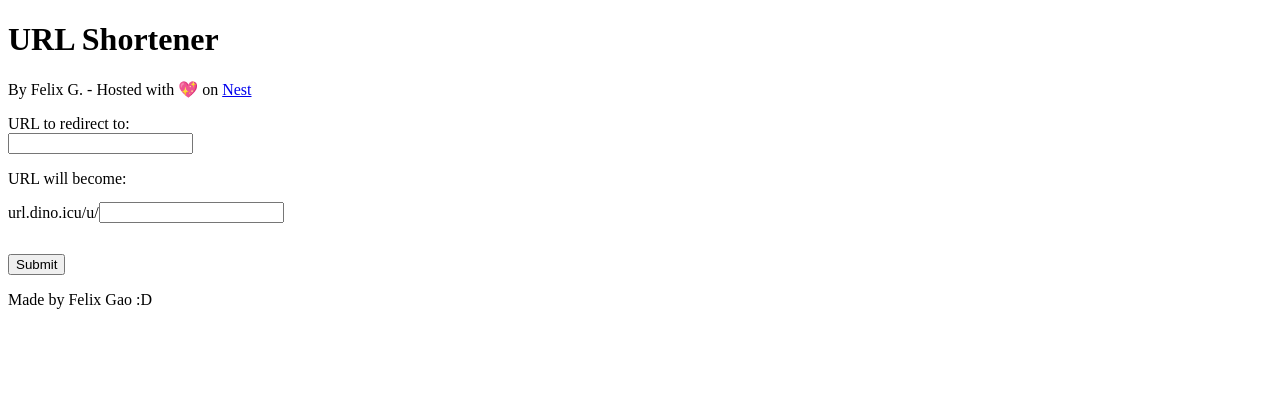
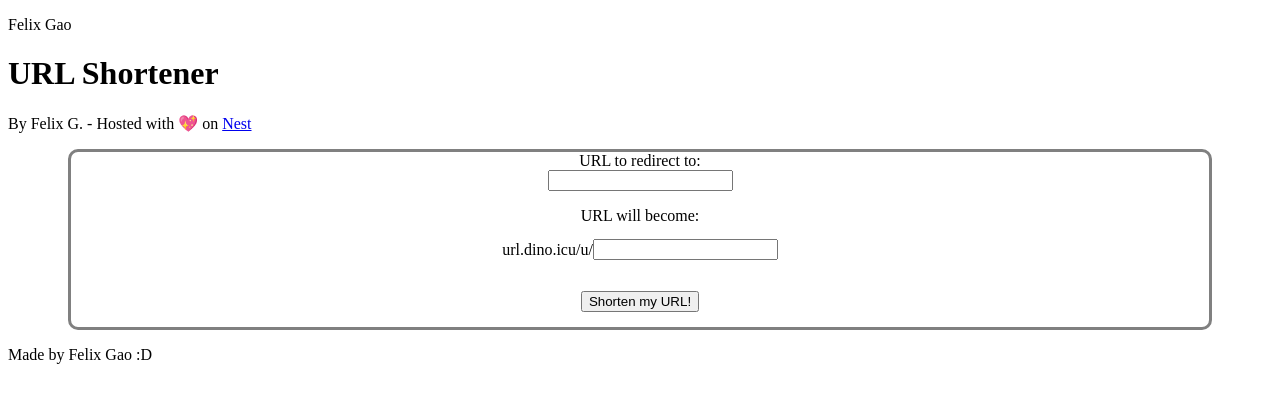
Before and after one commit to felixgao-0/my-website, a Flask app: page / in a window 1280 px wide. Shown: the top 403 px of the page. Run offline with Flask 3, Linux system fonts and the light colour scheme; some libraries are stand-ins or nearby versions.

Commit message:
Modify frontend code, add success page (wip)

```diff
--- a/shortener/main.py
+++ b/shortener/main.py
@@ -84,7 +84,11 @@ def _api_url_creator():
         random.choice(string.ascii_letters + string.digits) for _ in range(10)
     )
     db.add_url(old_url, new_url, analytics_url) # Add DB entry
-    return "Url created", 201
+    return flask.render_template(
+        "url_created.html",
+        shortened_url=new_url,
+        analytics_url=analytics_url
+    ), 201
 
 
 # Close the database on code end
--- a/shortener/static/index.css
+++ b/shortener/static/index.css
@@ -1,4 +1,20 @@
+#create-url-form {
+    border: gray solid;
+    border-radius: 10px;
+    width: 90%;
+}
+
+#submit-btn {
+    margin-bottom: 15px;
+}
+
 .input-group {
     display: flex;
     align-items: center;
+    justify-content: center;
 }
+
+.center {
+    text-align: center;
+    margin: auto;
+}
--- a/shortener/template/index.html
+++ b/shortener/template/index.html
@@ -13,18 +13,18 @@
     <p id="error-box" style="display: none;"></p>
 </div>
 
-<form method="POST" action="{{ url_for('_api_url_creator') }}" id="create-url-form">
+<form method="POST" action="{{ url_for('_api_url_creator') }}" id="create-url-form" class="center">
     <label for="original-link-field">URL to redirect to:</label><br>
     <input type="text" name="original-link-field" id="original-link-field"><br>
     <p id="original-link-field-error" role="alert"></p>
 
     <label for="shortened-link-field">URL will become:</label><br>
-    <div class="input-group">
+    <div class="input-group center">
         <p>url.dino.icu/u/</p>
         <input type="text" name="shortened-link-field" id="shortened-link-field">
     </div>
     <p id="original-link-field-error" role="alert"></p>
 
-    <input type="submit">
+    <input type="submit" value="Shorten my URL!" id="submit-btn">
 </form>
 {% endblock %}
--- a/shortener/template/layout.html
+++ b/shortener/template/layout.html
@@ -11,7 +11,7 @@
 </head>
 <body>
     <nav id="nav">
-
+        <p>Felix Gao</p>
     </nav>
     <div id="content">
         {% block content %}{% endblock %}
```
Also changed, not shown: shortener/template/url_created.html (added, +16 -0 lines).
